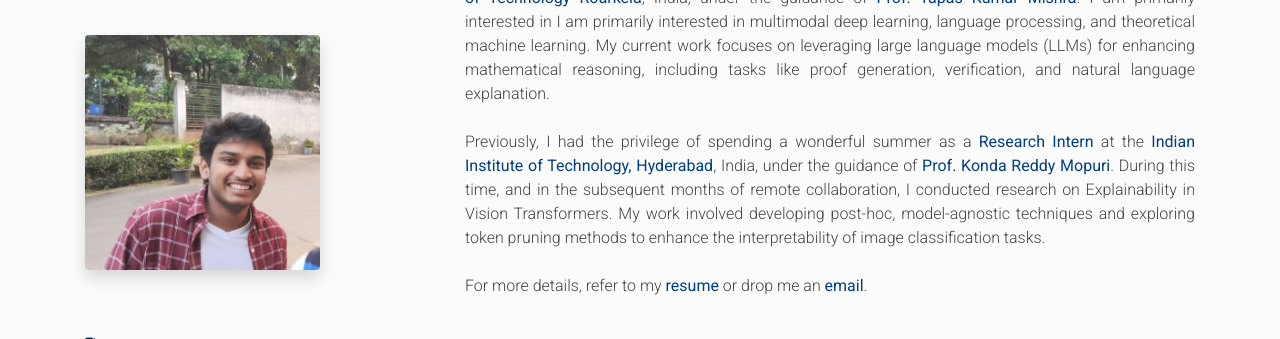
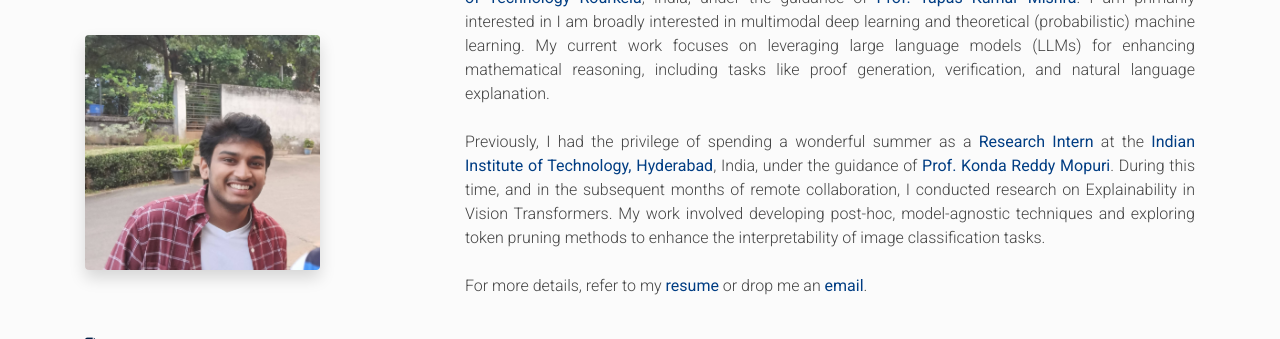
Before and after one commit to arnavsm/arnavsm.github.io, a plain HTML site: page index.html in a window 1280 px wide. Shown: the part 182-521 px from the top of the page. Drawn offline with nearby package versions, Linux system fonts and the light colour scheme; files whose address does not match are found by name.

Commit message:
Update index.html

```diff
--- a/index.html
+++ b/index.html
@@ -86,7 +86,7 @@
                 href="https://www.nitrkl.ac.in" target="_blank">National Institute of Technology Rourkela</a>, India, under the guidance of <a class="in-text"
                 href="https://www.nitrkl.ac.in/FacultyStaff/FacultyProfile/mishrat" target="_blank">Prof. Tapas Kumar Mishra</a>.
 
-                    I am primarily interested in I am primarily interested in multimodal deep learning, language processing, and theoretical machine learning.
+                    I am primarily interested in I am broadly interested in multimodal deep learning and theoretical (probabilistic) machine learning.
                     My current work focuses on leveraging large language models (LLMs) for enhancing mathematical reasoning, including tasks like proof generation, verification, and natural language explanation.
 
                     <br><br>
```
